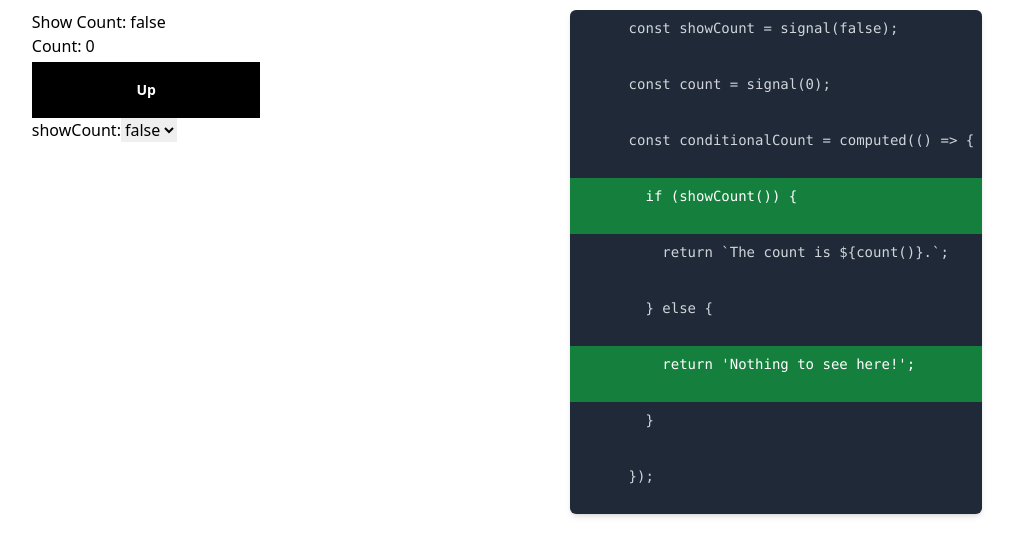
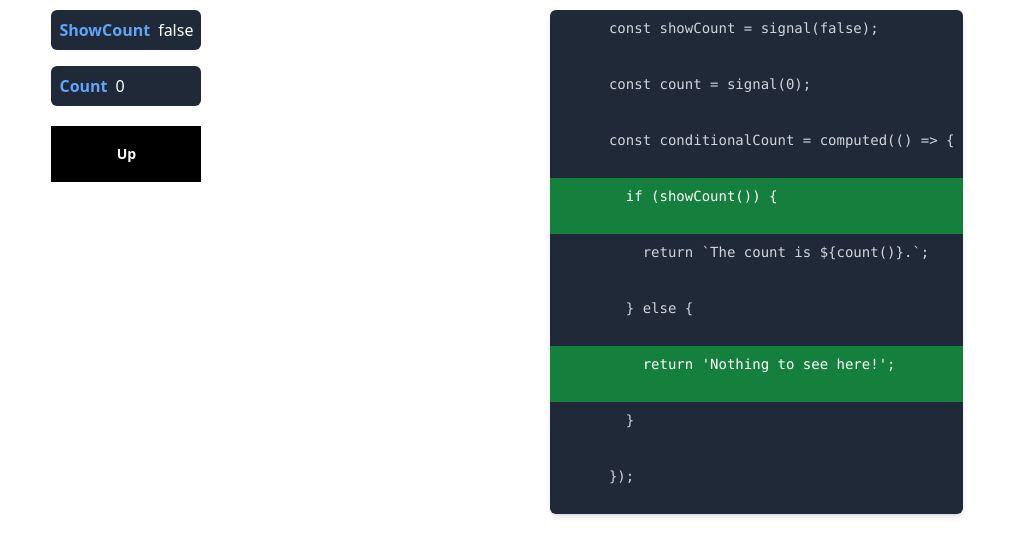
Before and after one commit to damiansire/angular-examples, an Angular app: page / in a window 1280 px wide. Shown: the top 556 px of the page, without its empty margins (133-1146 px from the left). Built offline with nearby package versions, Linux system fonts and the light colour scheme.

Commit message:
design: improve computed-signal-dynamic

```diff
--- a/src/app/signals/4-computed-signal-dynamic-dependencies/computed-signal-dynamic-dependencies.component.html
+++ b/src/app/signals/4-computed-signal-dynamic-dependencies/computed-signal-dynamic-dependencies.component.html
@@ -1,14 +1,20 @@
 <div class="flex justify-around">
   <div>
-    <div>Show Count: {{ showCount() }}</div>
-    <div>Count: {{ count() }}</div>
+    <div class="flex flex-col gap-4">
+      <app-variable-box
+        variableName="ShowCount"
+        [variableValue]="showCount().toString()"
+      >
+      </app-variable-box>
 
-    <app-button (onClick)="upCount()" text="Up"></app-button>
-    <label for="showCount">showCount:</label>
-    <select id="showCount" (change)="onShowCountChange($event)">
-      <option [value]="false">false</option>
-      <option [value]="true">true</option>
-    </select>
+      <app-variable-box
+        variableName="Count"
+        [variableValue]="count().toString()"
+      >
+      </app-variable-box>
+
+      <app-button (onClick)="upCount()" text="Up"></app-button>
+    </div>
   </div>
   <div>
     <app-code [lines]="lines"></app-code>
--- a/src/app/signals/4-computed-signal-dynamic-dependencies/computed-signal-dynamic-dependencies.component.ts
+++ b/src/app/signals/4-computed-signal-dynamic-dependencies/computed-signal-dynamic-dependencies.component.ts
@@ -4,13 +4,14 @@ import { ButtonComponent } from '../../components-atom/button/button.component';
 import { CommonModule } from '@angular/common';
 import { codeLine } from '../../components-atom/component-atom.interface';
 import { CodeComponent } from '../../components-atom/code/code.component';
+import { VariableBoxComponent } from '../../components-atom/variable-box/variable-box.component';
 
 @Component({
   selector: 'app-computed-signal-dynamic-dependencies',
   standalone: true,
   templateUrl: './computed-signal-dynamic-dependencies.component.html',
   styleUrl: './computed-signal-dynamic-dependencies.component.css',
-  imports: [ButtonComponent, CommonModule, CodeComponent],
+  imports: [ButtonComponent, CommonModule, CodeComponent, VariableBoxComponent],
 })
 export class ComputedSignalDynamicDependenciesComponent {
   showCount = signal(false);
```
